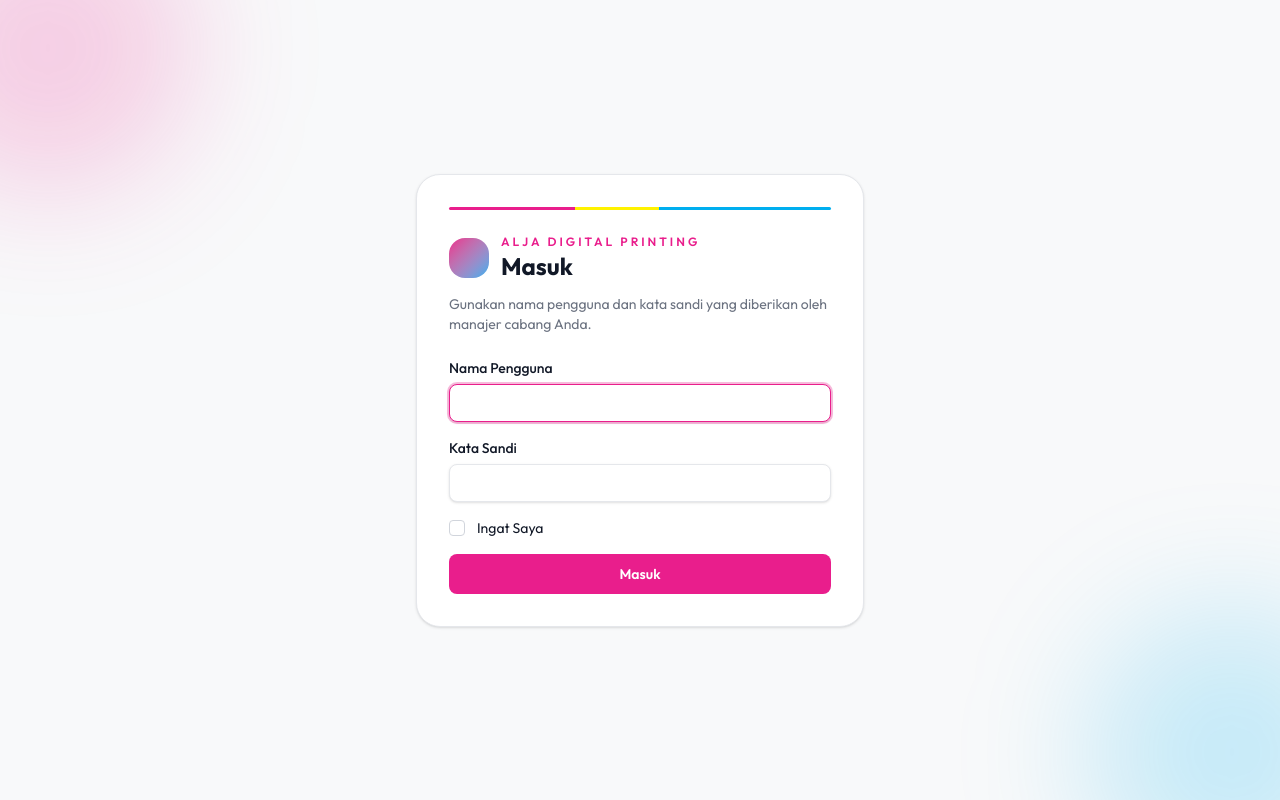
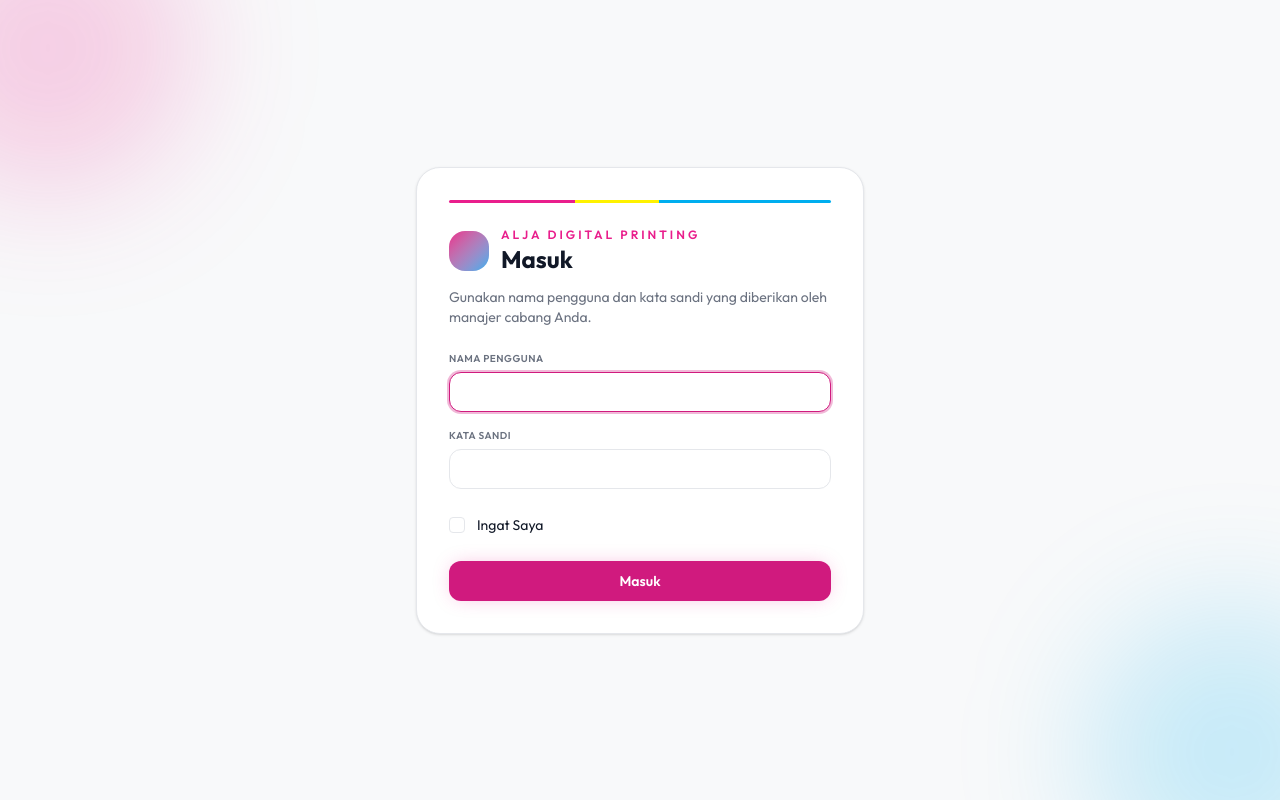
Before and after one commit to Arukast/pos_alja, a React (Vite) app in the folder frontend/: page /login in a window 1280 px wide. Built offline with nearby package versions, Linux system fonts and the light colour scheme; no server answers.

Commit message:
wip: restyle form controls and status pills

```diff
--- a/frontend/src/components/ui/Badge.tsx
+++ b/frontend/src/components/ui/Badge.tsx
@@ -5,13 +5,12 @@ import { cn } from '../../lib/cn';
 export type BadgeTone = 'neutral' | 'brand' | 'success' | 'warning' | 'danger' | 'info';
 
 const tones: Record<BadgeTone, string> = {
-    neutral:
-        'bg-light-surface-2 text-light-muted dark:bg-surface-600 dark:text-gray-300',
-    brand: 'bg-brand-primary/10 text-brand-primary dark:bg-brand-primary/20 dark:text-brand-primary-light',
+    neutral: 'bg-light-surface-2 text-light-muted dark:bg-surface-600 dark:text-gray-300',
+    brand: 'bg-brand-fill/10 text-brand-fill-hover dark:bg-brand-fill/20 dark:text-brand-primary-light',
     success: 'bg-emerald-100 text-emerald-700 dark:bg-emerald-500/15 dark:text-emerald-300',
     warning: 'bg-amber-100 text-amber-700 dark:bg-amber-500/15 dark:text-amber-300',
     danger: 'bg-red-100 text-red-700 dark:bg-red-500/15 dark:text-red-300',
-    info: 'bg-sky-100 text-sky-700 dark:bg-sky-500/15 dark:text-sky-300',
+    info: 'bg-blue-100 text-blue-700 dark:bg-blue-500/15 dark:text-blue-300',
 };
 
 export function Badge({
@@ -26,11 +25,12 @@ export function Badge({
     return (
         <span
             className={cn(
-                'inline-flex items-center rounded-full px-2.5 py-0.5 text-xs font-semibold',
+                'inline-flex items-center gap-1.5 rounded-full px-2.5 py-1 text-[11px] font-semibold',
                 tones[tone],
                 className
             )}
         >
+            <span aria-hidden="true" className="h-1.5 w-1.5 rounded-full bg-current" />
             {children}
         </span>
     );
--- a/frontend/src/components/ui/Button.tsx
+++ b/frontend/src/components/ui/Button.tsx
@@ -14,7 +14,7 @@ export interface ButtonProps extends ButtonHTMLAttributes<HTMLButtonElement> {
 }
 
 const variants: Record<ButtonVariant, string> = {
-    primary: 'bg-brand-primary text-white hover:bg-brand-primary-hover',
+    primary: 'bg-brand-fill text-white shadow-glow-primary hover:bg-brand-fill-hover',
     secondary:
         'border border-light-border bg-light-surface text-light-text hover:bg-light-surface-2 dark:border-surface-300 dark:bg-surface-600 dark:text-gray-100 dark:hover:bg-surface-500',
     danger: 'bg-red-600 text-white hover:bg-red-700',
@@ -42,7 +42,7 @@ export function Button({
             type={type}
             disabled={disabled || loading}
             className={cn(
-                'focus-visible:ring-brand-primary/60 inline-flex items-center justify-center gap-2 rounded-lg font-semibold transition focus-visible:outline-none focus-visible:ring-2 disabled:cursor-not-allowed disabled:opacity-60',
+                'focus-visible:ring-brand-fill/50 inline-flex items-center justify-center gap-2 rounded-xl font-semibold transition focus-visible:outline-none focus-visible:ring-2 disabled:cursor-not-allowed disabled:opacity-60',
                 variants[variant],
                 sizes[size],
                 className
--- a/frontend/src/components/ui/Checkbox.tsx
+++ b/frontend/src/components/ui/Checkbox.tsx
@@ -13,12 +13,12 @@ export function Checkbox({ label, error, className, id, ...props }: CheckboxProp
 
     return (
         <div className="space-y-1">
-            <label htmlFor={checkboxId} className="flex items-start gap-3 text-sm">
+            <label htmlFor={checkboxId} className="flex min-h-10 items-center gap-3 text-sm">
                 <input
                     id={checkboxId}
                     type="checkbox"
                     className={cn(
-                        'text-brand-primary focus:ring-brand-primary/40 dark:border-surface-300 mt-0.5 h-4 w-4 rounded border-gray-300 dark:bg-surface-700',
+                        'text-brand-fill focus:ring-brand-fill/30 h-4 w-4 rounded-[4px] border-light-border focus:ring-2 dark:border-surface-300 dark:bg-surface-700',
                         className
                     )}
                     {...props}
--- a/frontend/src/components/ui/Input.tsx
+++ b/frontend/src/components/ui/Input.tsx
@@ -18,7 +18,7 @@ export function Input({ label, error, hint, className, id, ...props }: InputProp
             {label ? (
                 <label
                     htmlFor={inputId}
-                    className="text-light-text block text-sm font-medium dark:text-gray-200"
+                    className="text-light-muted block text-[10px] font-semibold uppercase tracking-wider dark:text-gray-400"
                 >
                     {label}
                 </label>
@@ -28,10 +28,10 @@ export function Input({ label, error, hint, className, id, ...props }: InputProp
                 aria-invalid={error ? true : undefined}
                 aria-describedby={describedBy}
                 className={cn(
-                    'text-light-text block w-full rounded-lg border bg-white px-3 py-2 text-sm shadow-sm transition placeholder:text-gray-400 focus:outline-none focus:ring-2 dark:bg-surface-700 dark:text-gray-100',
+                    'text-light-text block h-10 w-full rounded-xl border bg-light-surface px-3 text-sm shadow-none transition placeholder:text-gray-400 focus:outline-none focus:ring-2 dark:bg-surface-700 dark:text-gray-100',
                     error
                         ? 'border-red-500 focus:border-red-500 focus:ring-red-500/30'
-                        : 'border-light-border focus:border-brand-primary focus:ring-brand-primary/30 dark:border-surface-300',
+                        : 'border-light-border focus:border-brand-fill focus:ring-brand-fill/30 dark:border-surface-300',
                     className
                 )}
                 {...props}
--- a/frontend/src/components/ui/Select.tsx
+++ b/frontend/src/components/ui/Select.tsx
@@ -19,7 +19,7 @@ export function Select({ label, error, hint, className, id, children, ...props }
             {label ? (
                 <label
                     htmlFor={selectId}
-                    className="text-light-text block text-sm font-medium dark:text-gray-200"
+                    className="text-light-muted block text-[10px] font-semibold uppercase tracking-wider dark:text-gray-400"
                 >
                     {label}
                 </label>
@@ -29,10 +29,10 @@ export function Select({ label, error, hint, className, id, children, ...props }
                 aria-invalid={error ? true : undefined}
                 aria-describedby={describedBy}
                 className={cn(
-                    'text-light-text block w-full rounded-lg border bg-white px-3 py-2 text-sm shadow-sm transition focus:outline-none focus:ring-2 dark:bg-surface-700 dark:text-gray-100',
+                    'text-light-text block h-10 w-full rounded-xl border bg-light-surface px-3 text-sm shadow-none transition focus:outline-none focus:ring-2 dark:bg-surface-700 dark:text-gray-100',
                     error
                         ? 'border-red-500 focus:border-red-500 focus:ring-red-500/30'
-                        : 'border-light-border focus:border-brand-primary focus:ring-brand-primary/30 dark:border-surface-300',
+                        : 'border-light-border focus:border-brand-fill focus:ring-brand-fill/30 dark:border-surface-300',
                     className
                 )}
                 {...props}
--- a/frontend/src/components/ui/Textarea.tsx
+++ b/frontend/src/components/ui/Textarea.tsx
@@ -18,7 +18,7 @@ export function Textarea({ label, error, hint, className, id, ...props }: Textar
             {label ? (
                 <label
                     htmlFor={textareaId}
-                    className="text-light-text block text-sm font-medium dark:text-gray-200"
+                    className="text-light-muted block text-[10px] font-semibold uppercase tracking-wider dark:text-gray-400"
                 >
                     {label}
                 </label>
@@ -28,10 +28,10 @@ export function Textarea({ label, error, hint, className, id, ...props }: Textar
                 aria-invalid={error ? true : undefined}
                 aria-describedby={describedBy}
                 className={cn(
-                    'text-light-text block w-full rounded-lg border bg-white px-3 py-2 text-sm shadow-sm transition placeholder:text-gray-400 focus:outline-none focus:ring-2 dark:bg-surface-700 dark:text-gray-100',
+                    'text-light-text block min-h-24 w-full rounded-xl border bg-light-surface px-3 py-2.5 text-sm shadow-none transition placeholder:text-gray-400 focus:outline-none focus:ring-2 dark:bg-surface-700 dark:text-gray-100',
                     error
                         ? 'border-red-500 focus:border-red-500 focus:ring-red-500/30'
-                        : 'border-light-border focus:border-brand-primary focus:ring-brand-primary/30 dark:border-surface-300',
+                        : 'border-light-border focus:border-brand-fill focus:ring-brand-fill/30 dark:border-surface-300',
                     className
                 )}
                 {...props}
```
